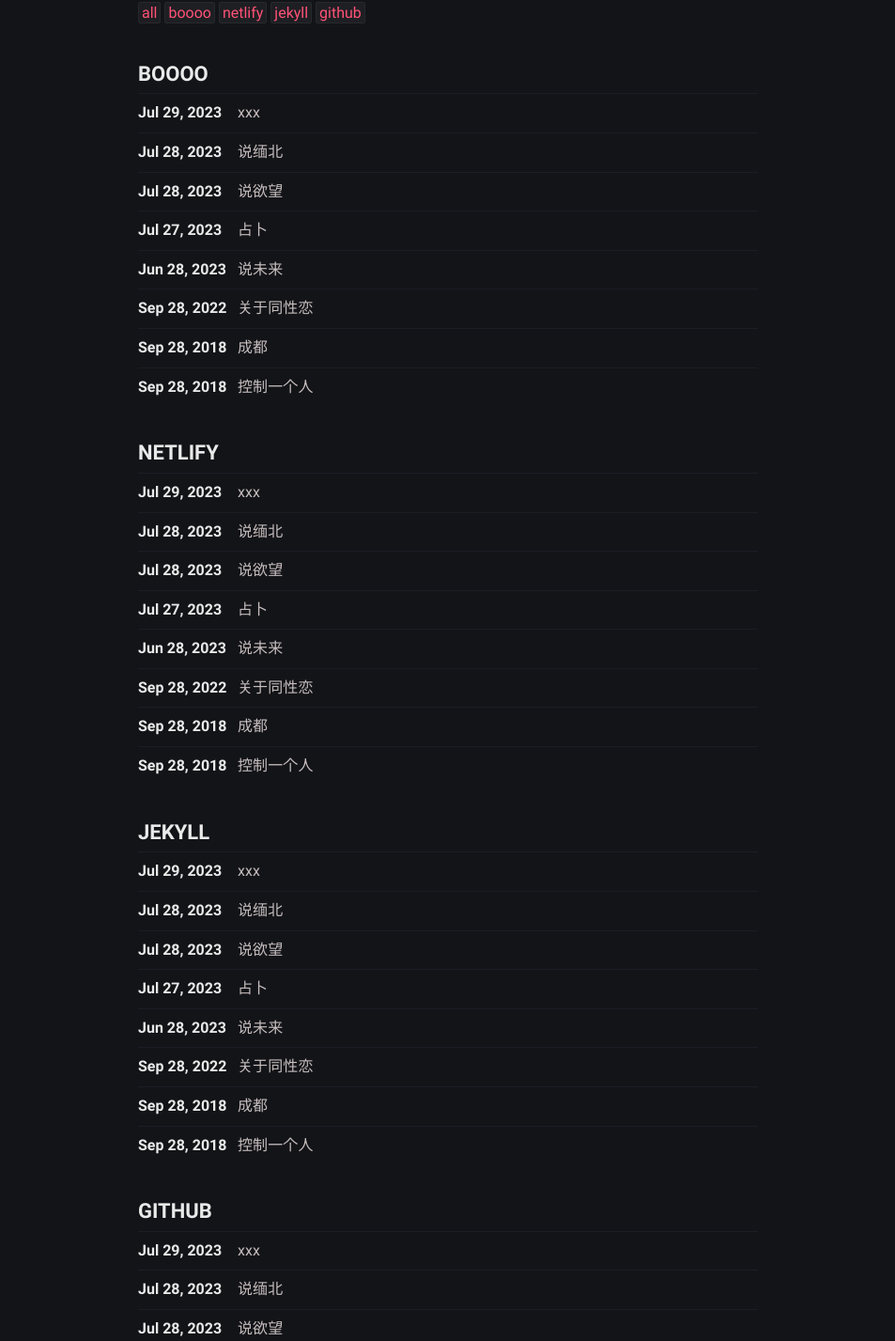
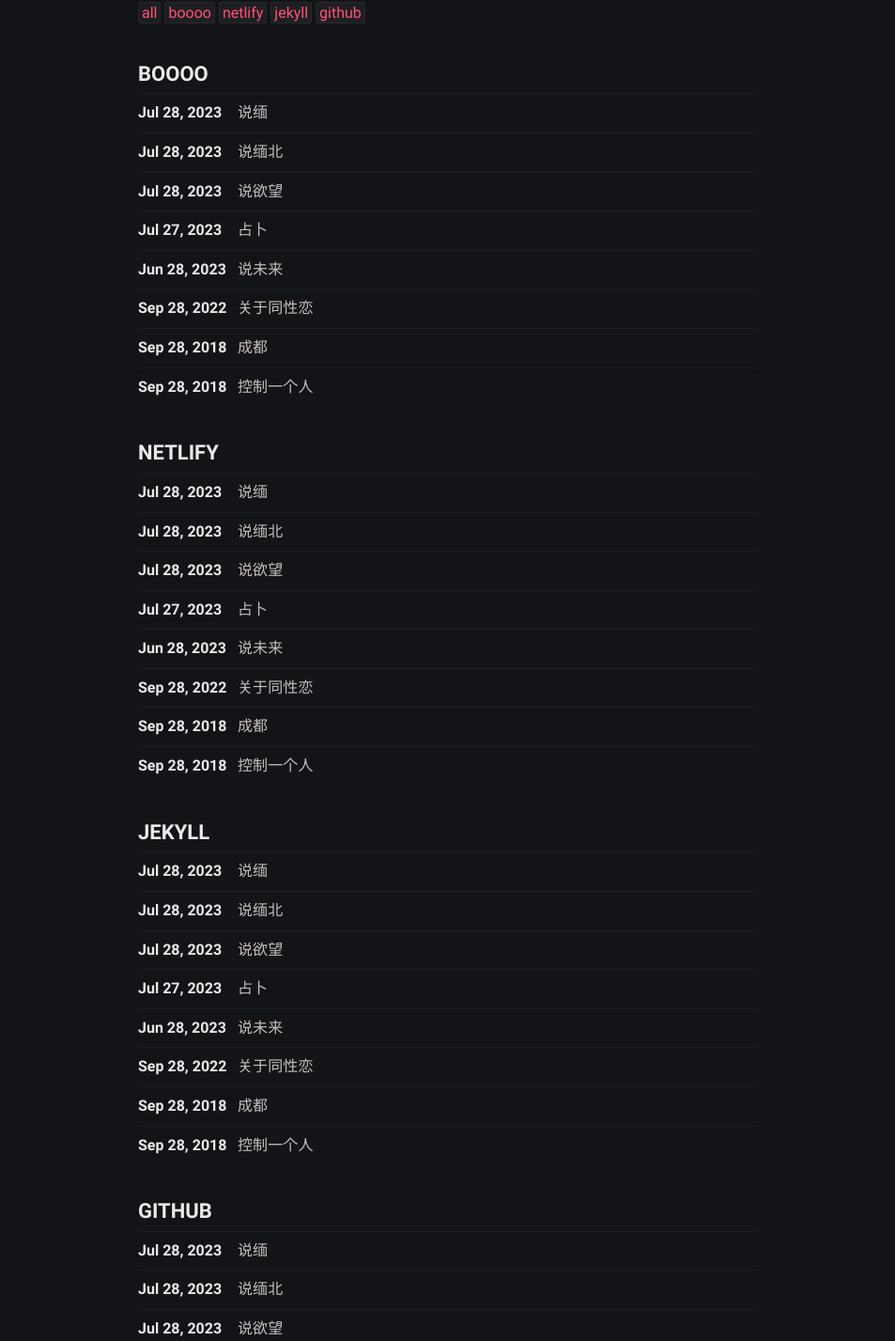
Before and after one commit to hello-lisai/hello-lisai-blog, a Jekyll site: the page built from tags.html, in a window 1280 px wide. Shown: the part 287-1714 px from the top of the page at 94% size, without its empty margins (163-1116 px from the left). Built offline with Jekyll 4.4.1, drawn with Linux system fonts in a browser that asks for light colours.

Commit message:
Update 2023-7-29-2307290.md

```diff
--- a/_posts/2307290/2023-7-29-2307290.md
+++ b/_posts/2307290/2023-7-29-2307290.md
@@ -1,10 +1,10 @@
 ---
-title: xxx
-date: 2023-07-29 07:36:07
-modified: 2023-07-29 07:36:07
+title: 说缅
+date: 2023-07-28 09:45:47 +07:00
+modified: 2019-08-29 09:24:47 +07:00
 tags: [boooo, netlify, jekyll, github]
 description: All the services are free, a source code this site placed on github repository and intergration with netlify service, another service that you can use is github page for hosting your own static site.
 ---
 
-
-#### 小故事
+####
+说缅北，缅北有很多故事，说说他的起源，他们起源，就像狂飙里面
```
